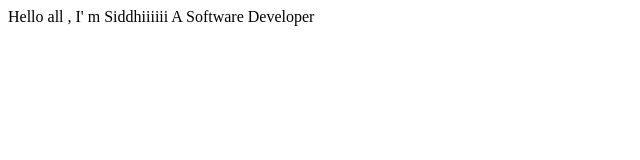
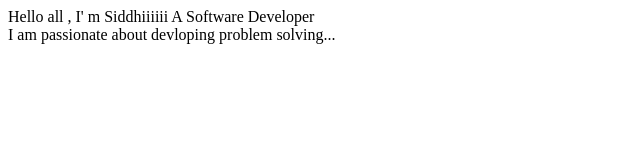
Before and after one commit to Siddhi-Nagapure-5/git_tutorial, a plain HTML site: page index.html in a window 1280 px wide. Shown: the whole page, without its empty margins (0-640 px from the left). Drawn offline with Linux system fonts and the light colour scheme.

Commit message:
New Commit

```diff
--- a/index.html
+++ b/index.html
@@ -7,5 +7,7 @@
 </head>
 <body>
     Hello all , I' m Siddhiiiiii A Software Developer
+    <br>
+    I am passionate about devloping problem solving...
 </body>
 </html>
```
